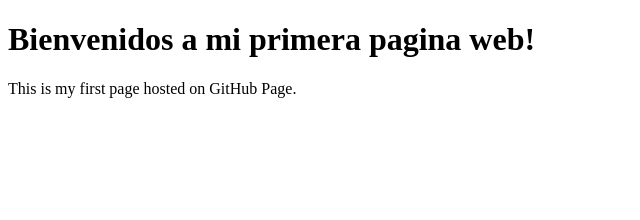
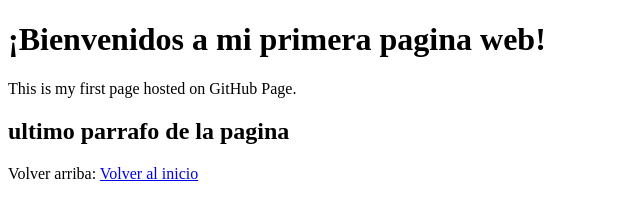
Before and after one commit to Diegoallofme/Diegoallofme.github.io, a plain HTML site: page index.html in a window 1280 px wide. Shown: the whole page, without its empty margins (0-640 px from the left). Drawn offline with Linux system fonts and the light colour scheme.

Commit message:
aprendiendo link de secciones en la pagina.

```diff
--- a/index.html
+++ b/index.html
@@ -3,10 +3,16 @@
 <head>
 	<meta charset="utf-8">
 	<meta name="viewport" content="width=device-width, initial-scale=1.0">
-	<title>My coursera Page</title>
+	<title>Pagina web Diego Aelajandro</title>
 </head>
 <body>
-	<h1>Bienvenidos a mi primera pagina web!</h1>
+	<h1 id= "Volver arriba">¡Bienvenidos a mi primera pagina web!</h1>
 	<p>This is my first page hosted on GitHub Page.</p>
+	<div>
+		<h2> ultimo parrafo de la pagina</h2>
+		<p>
+			Volver arriba: <a href="#Volver arriba"> Volver al inicio</a>
+		</p>
+	</div>
 </body>
 </html>
```
